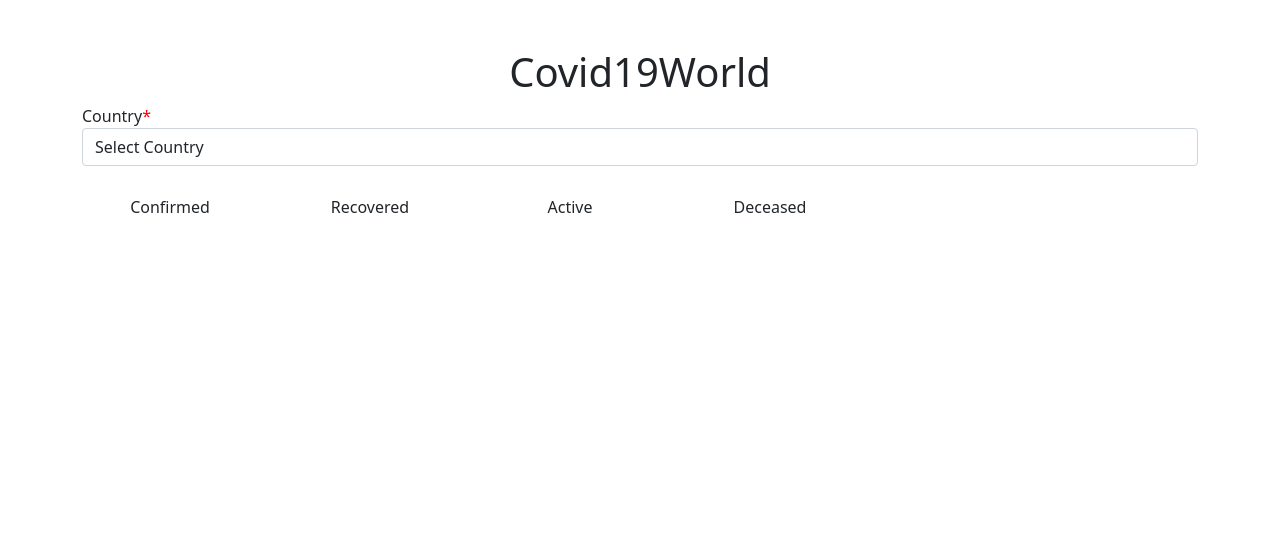
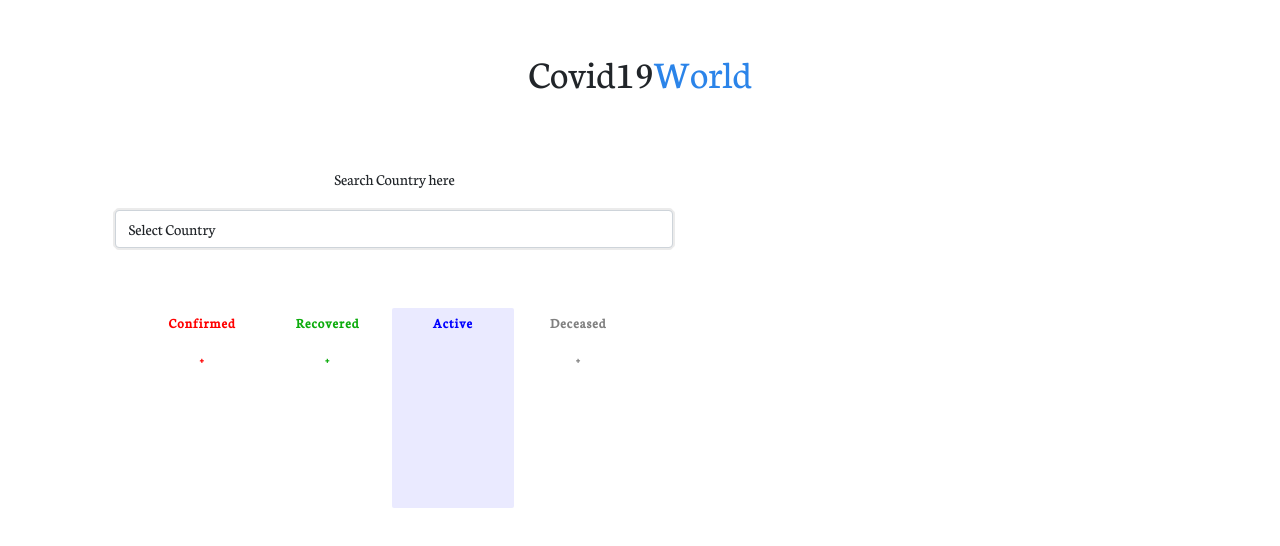
Before and after one commit to algomonk016/Covid-19-Stats, a plain HTML site: page index.html in a window 1280 px wide. Drawn offline with nearby package versions, Linux system fonts and the light colour scheme; no server answers.

Commit message:
Modified UI

```diff
--- a/index.html
+++ b/index.html
@@ -14,37 +14,39 @@
 <body>
 
     <div class="container">
-        <h1 class="text-center mt-5">
+        <h1 class="text-center m-5">
             Covid19<span>World</span>
         </h1>
 
+        <div class="col-lg-6 mt-5" id="dataContainer">
             <!-- Dropdown menu -->
-        <label for="country">Country</label><span style="color: red !important; display: inline; float: none;">*</span>
+            <p class="">Search Country here</p>
             <select id="country" name="country" class="form-control">
                 <option value="" disabled selected>Select Country</option>
             </select>
 
             <!-- Cards -->
-        <div class="row mt-4">
-            <span class="datacard col-2">
+            <div class="row mt-5 m-4 text-center">
+                <div class="datacard col-3" id="cases">
                     <p>Confirmed</p>
                     <p id="newCases"></p>
                     <p id="totalCases"></p>
-            </span>
-            <span class="datacard col-2">
+                </div>
+                <div class="datacard col-3" id="recovered">
                     <p>Recovered</p>
                     <p id="newRecovered"></p>
                     <p id="recoveredCases"></p>
-            </span>
-            <span class="datacard col-2">
+                </div>
+                <div class="datacard col-3" id="active">
                     <p>Active</p>
                     <p id="activeCases"></p>
-            </span>
-            <span class="datacard col-2">
+                </div>
+                <div class="datacard col-3" id="deaths">
                     <p>Deceased</p>
                     <p id="newDeaths"></p>
                     <p id="totalDeaths"></p>
-            </span>
+                </div>
+            </div>
         </div>
 
     </div>
--- a/style.css
+++ b/style.css
@@ -1,11 +1,108 @@
+@import url('https://fonts.googleapis.com/css2?family=Neuton&display=swap');
+
 *{
     margin: 0;
     padding:0;
+    line-height: 10px;
+    font-family: 'Neuton', serif;
+    box-sizing: border-box;
 }
 
+/* heading */
+div h1 span {
+    color: rgb(43, 132, 233);
+}
+
+#dataContainer {
+    position: relative;
+    top: 30px;
+    left: 3%;
+    text-align: center;
+}
+
+/* dropdown menu */
+select {
+    position: relative;
+    top: 10px;
+    box-shadow: -2px 0 rgb(235, 235, 235), 0 2px rgb(235, 235, 235), 2px 0 rgb(235, 235, 235), 0 -2px rgb(235, 235, 235);
+}
+
+/* cards */
 .datacard {
     display: inline;
+    border-radius: 2px;
+    position: relative;
+    top: 20px;
+    height: 200px;
+    padding: 10px 0;
+    margin: 1.5px;
+    width: 24%;
+}
+
+#cases {
+    color: red;
+}
+#cases:hover {
+    background: rgb(255, 232, 232);
+}
+
+#active {
+    color: blue;
+    background: rgb(234, 234, 255);
+}
+#active:hover {
+    background: rgb(226, 226, 255);
+}
+
+#recovered {
+    color: rgb(12, 172, 12);
+}
+#recovered:hover {
+    background: rgb(228, 255, 228);
+}
+
+#deaths {
+    color: grey;
+}
+#deaths:hover {
+    background: rgb(233, 232, 232);
+}
+
+/* cards text */
+.datacard p {
+    font-size: 14px;
+    cursor: pointer;
+    font-weight: 600;
+    letter-spacing: 1.05px;
+}
+
+#newCases,
+#newRecovered,
+#newDeaths {
+    position: relative;
+    top: 10px;
+    font-size: 13px;
+    font-weight: 600;
+}
+
+#newCases::before,
+#newRecovered::before,
+#newDeaths::before {
+    font-weight: 700;
+    content: '+';
+}
+
+#totalCases,
+#recoveredCases,
+#activeCases,
+#totalDeaths {
     text-align: center;
-    margin: 5px;
-    border-radius: 4px;
+    position: relative;
+    top: 20px;
+    font-weight: 500;
+    font-size: 30px;
 }
+
+#activeCases{
+    top: 45px;
+}
```
Lines whose indentation alone changed are shown as unchanged.
